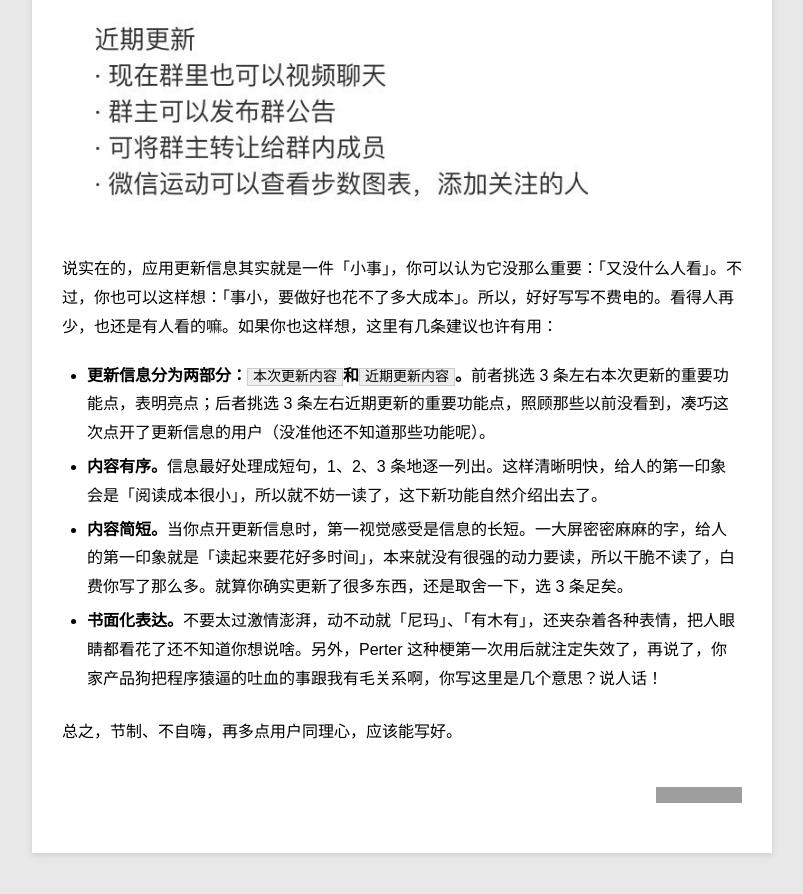
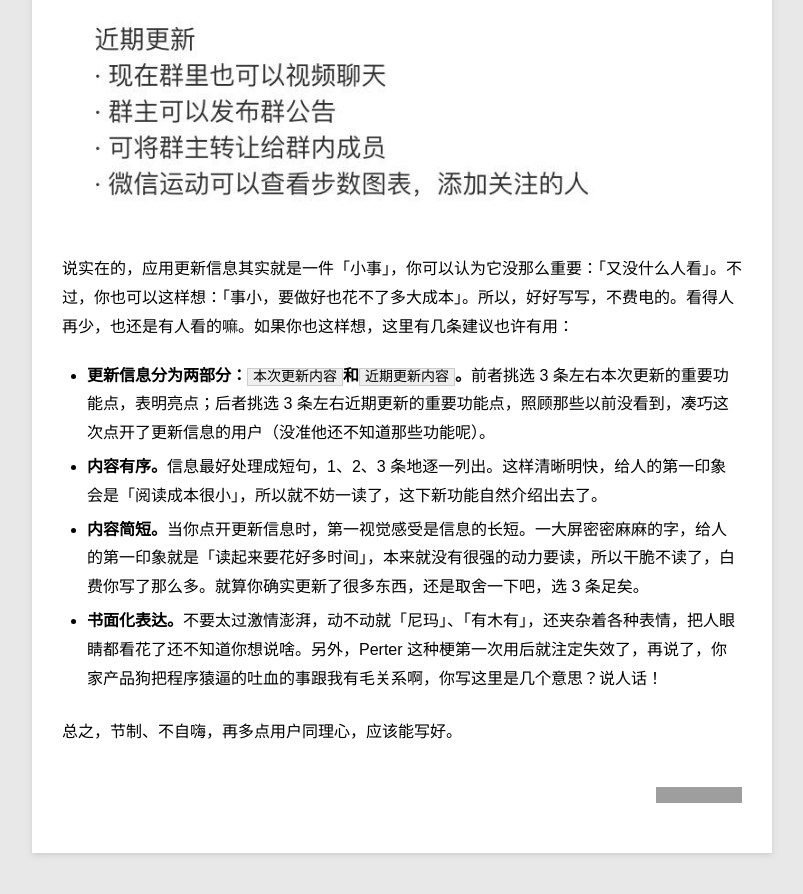
Before and after one commit to samirchen/samirchen.github.io, a Jekyll site: the page built from _posts/opinion/2015-12-03-app-update-info.md, in a window 1280 px wide and 900 px high, scrolled down 3797 px. Shown: the top 894 px of the window, without its empty margins (78-881 px from the left). Built offline with Jekyll 4.4.1, drawn with Linux system fonts in a browser that asks for light colours; Markdown is read by kramdown in place of the engine named in the settings; comment, search, counter and statistics services are not loaded; grey boxes are pictures that could not be loaded.

Commit message:
Add blog.

```diff
--- a/_posts/opinion/2015-12-03-app-update-info.md
+++ b/_posts/opinion/2015-12-03-app-update-info.md
@@ -45,11 +45,11 @@ tag: App Store, App Update
 ![image](../../images/app-update-info/weixin-update.jpg)
 
 
-说实在的，应用更新信息其实就是一件「小事」，你可以认为它没那么重要：「又没什么人看」。不过，你也可以这样想：「事小，要做好也花不了多大成本」。所以，好好写写不费电的。看得人再少，也还是有人看的嘛。如果你也这样想，这里有几条建议也许有用：
+说实在的，应用更新信息其实就是一件「小事」，你可以认为它没那么重要：「又没什么人看」。不过，你也可以这样想：「事小，要做好也花不了多大成本」。所以，好好写写，不费电的。看得人再少，也还是有人看的嘛。如果你也这样想，这里有几条建议也许有用：
 
 - **更新信息分为两部分：`本次更新内容`和`近期更新内容`。**前者挑选 3 条左右本次更新的重要功能点，表明亮点；后者挑选 3 条左右近期更新的重要功能点，照顾那些以前没看到，凑巧这次点开了更新信息的用户（没准他还不知道那些功能呢）。
 - **内容有序。**信息最好处理成短句，1、2、3 条地逐一列出。这样清晰明快，给人的第一印象会是「阅读成本很小」，所以就不妨一读了，这下新功能自然介绍出去了。
-- **内容简短。**当你点开更新信息时，第一视觉感受是信息的长短。一大屏密密麻麻的字，给人的第一印象就是「读起来要花好多时间」，本来就没有很强的动力要读，所以干脆不读了，白费你写了那么多。就算你确实更新了很多东西，还是取舍一下，选 3 条足矣。
+- **内容简短。**当你点开更新信息时，第一视觉感受是信息的长短。一大屏密密麻麻的字，给人的第一印象就是「读起来要花好多时间」，本来就没有很强的动力要读，所以干脆不读了，白费你写了那么多。就算你确实更新了很多东西，还是取舍一下吧，选 3 条足矣。
 - **书面化表达。**不要太过激情澎湃，动不动就「尼玛」、「有木有」，还夹杂着各种表情，把人眼睛都看花了还不知道你想说啥。另外，Perter 这种梗第一次用后就注定失效了，再说了，你家产品狗把程序猿逼的吐血的事跟我有毛关系啊，你写这里是几个意思？说人话！
 
 总之，节制、不自嗨，再多点用户同理心，应该能写好。
```
